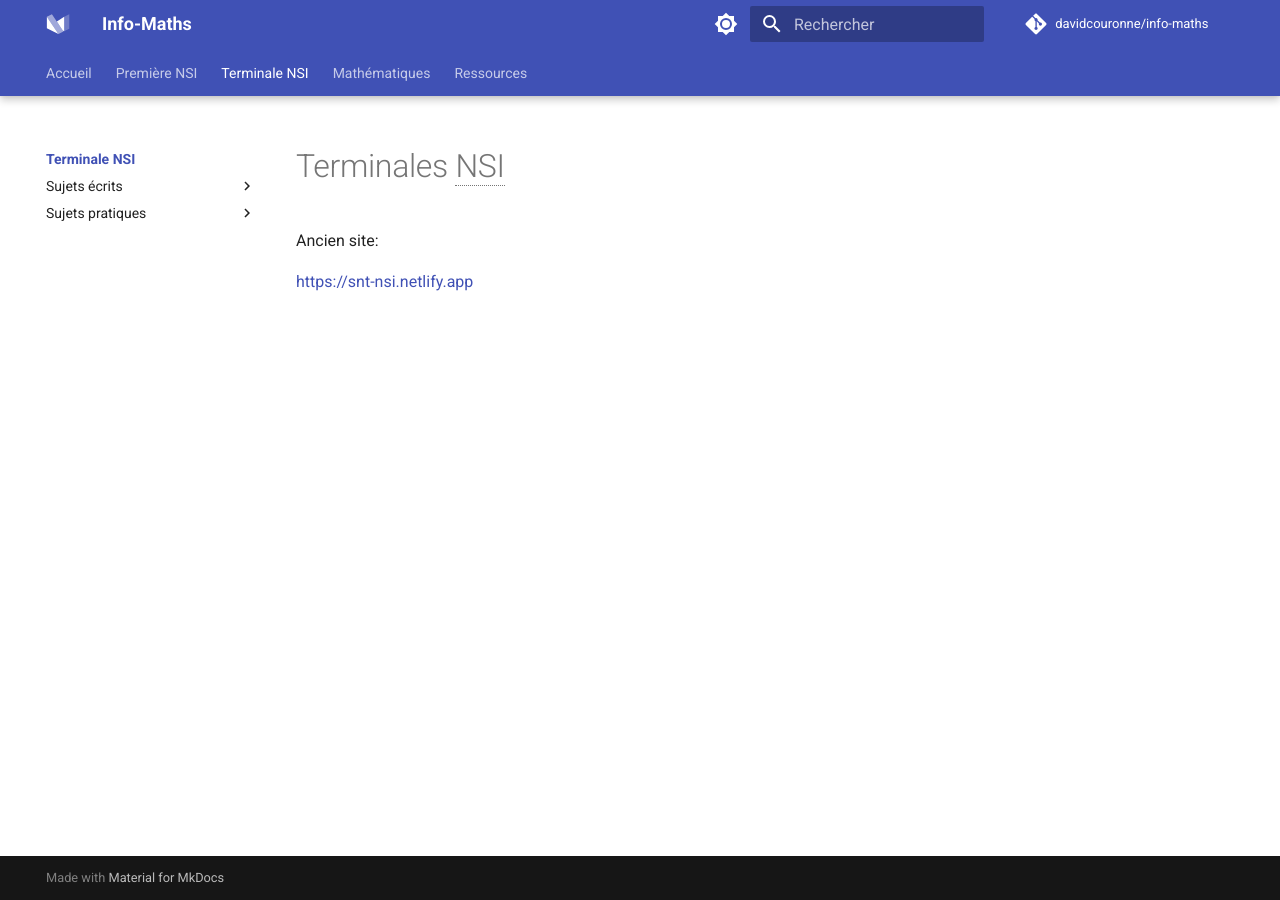
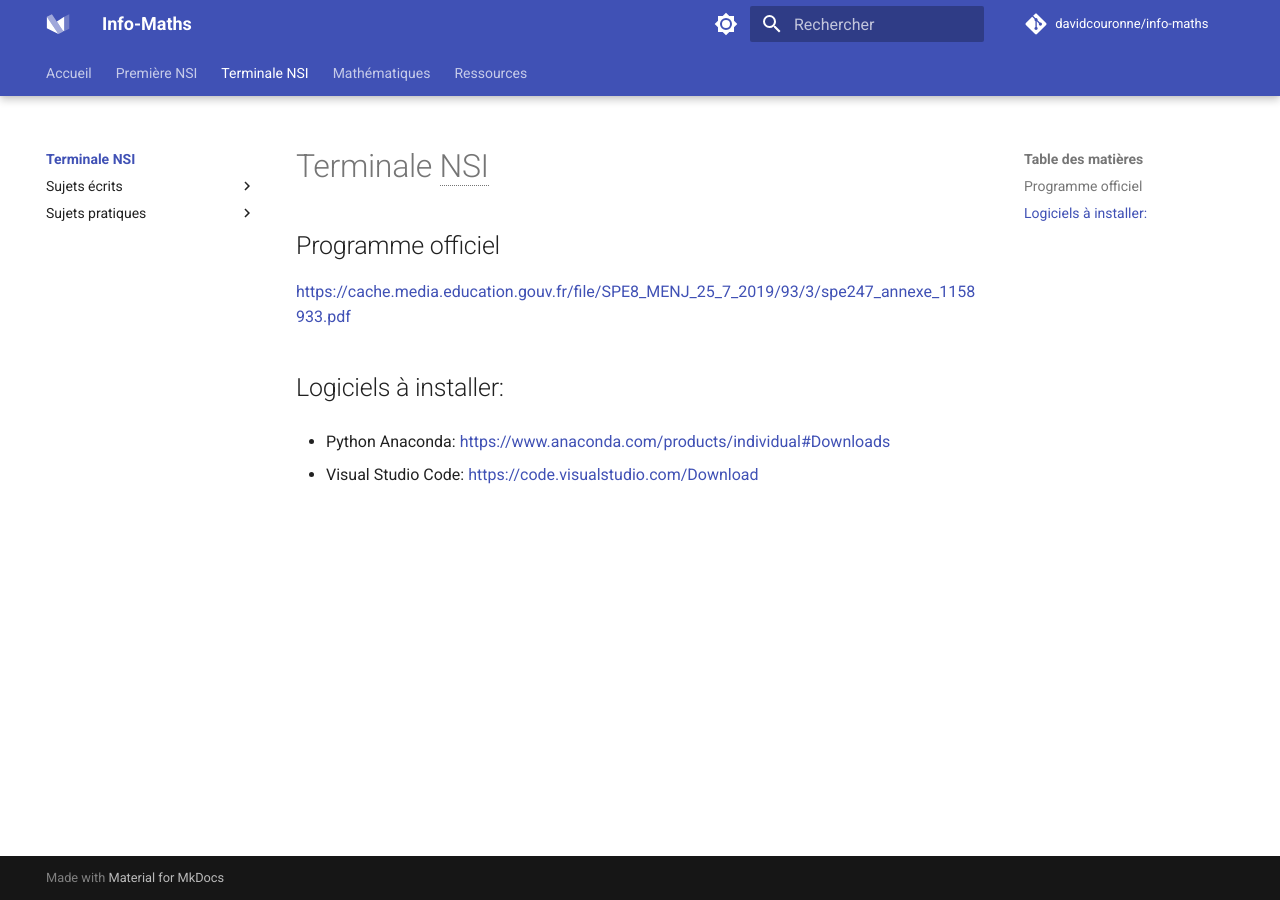
Before and after one commit to infocornouaille/info-maths, an MkDocs documentation site: the page built from docs/terminales/index.md, in a window 1280 px wide. Built offline with MkDocs 1.6.1 and Material for MkDocs 9.7.7, drawn with Linux system fonts in a browser that asks for light colours; comment, search, counter and statistics services are not loaded.

Commit message:
Update index.md

```diff
--- a/docs/terminales/index.md
+++ b/docs/terminales/index.md
@@ -1,5 +1,11 @@
-# Terminales NSI
+# Terminale NSI
 
-Ancien site:
+## Programme officiel
 
-[https://snt-nsi.netlify.app](https://snt-nsi.netlify.app)
+[https://cache.media.education.gouv.fr/file/SPE8_MENJ_25_7_2019/93/3/spe247_annexe_1158933.pdf](https://cache.media.education.gouv.fr/file/SPE8_MENJ_25_7_2019/93/3/spe247_annexe_1158933.pdf)
+
+## Logiciels à installer:
+
+- Python Anaconda: [https://www.anaconda.com/products/individual#Downloads](https://www.anaconda.com/products/individual#Downloads)
+
+- Visual Studio Code: [https://code.visualstudio.com/Download](https://code.visualstudio.com/Download)
```
